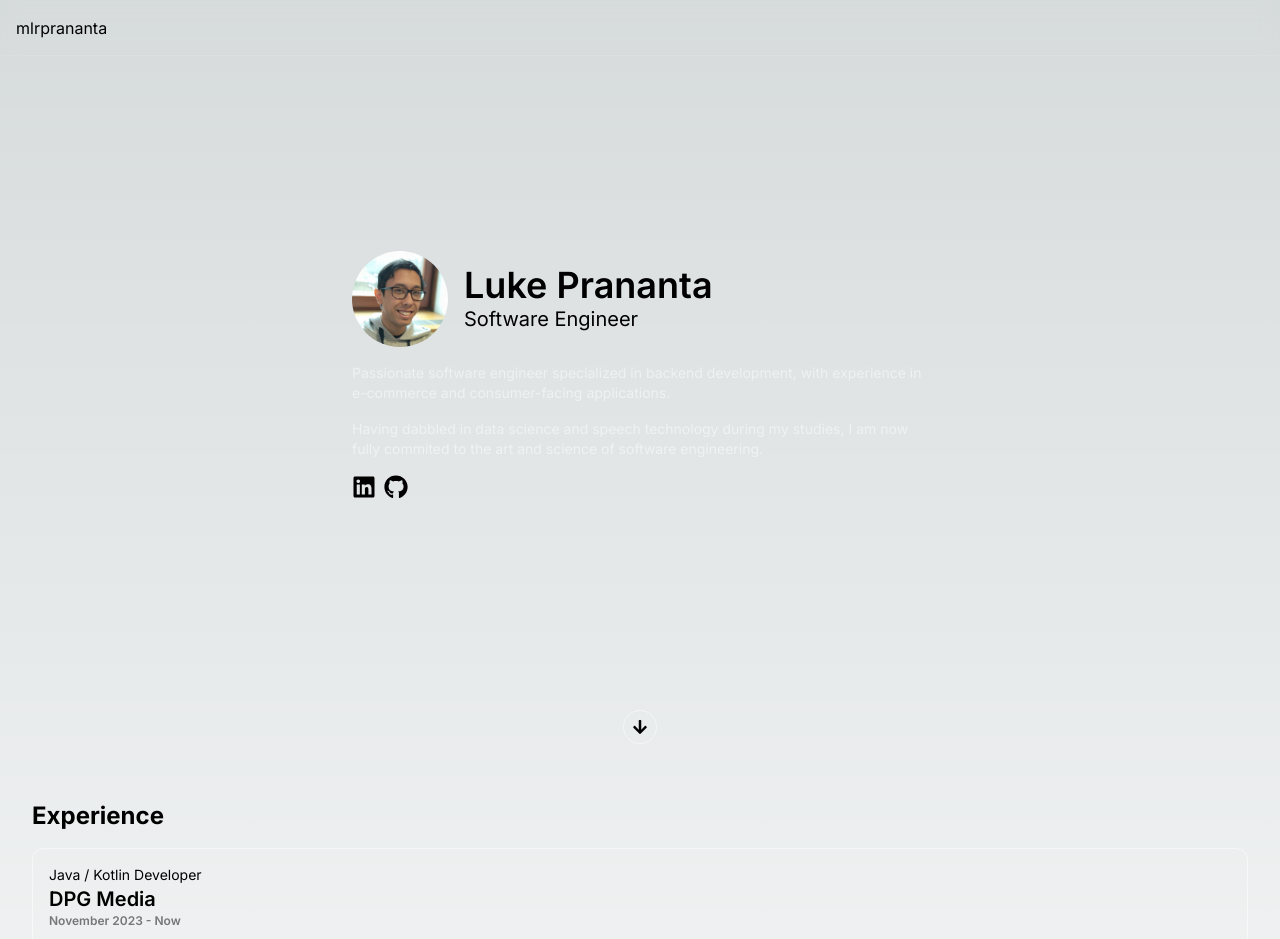
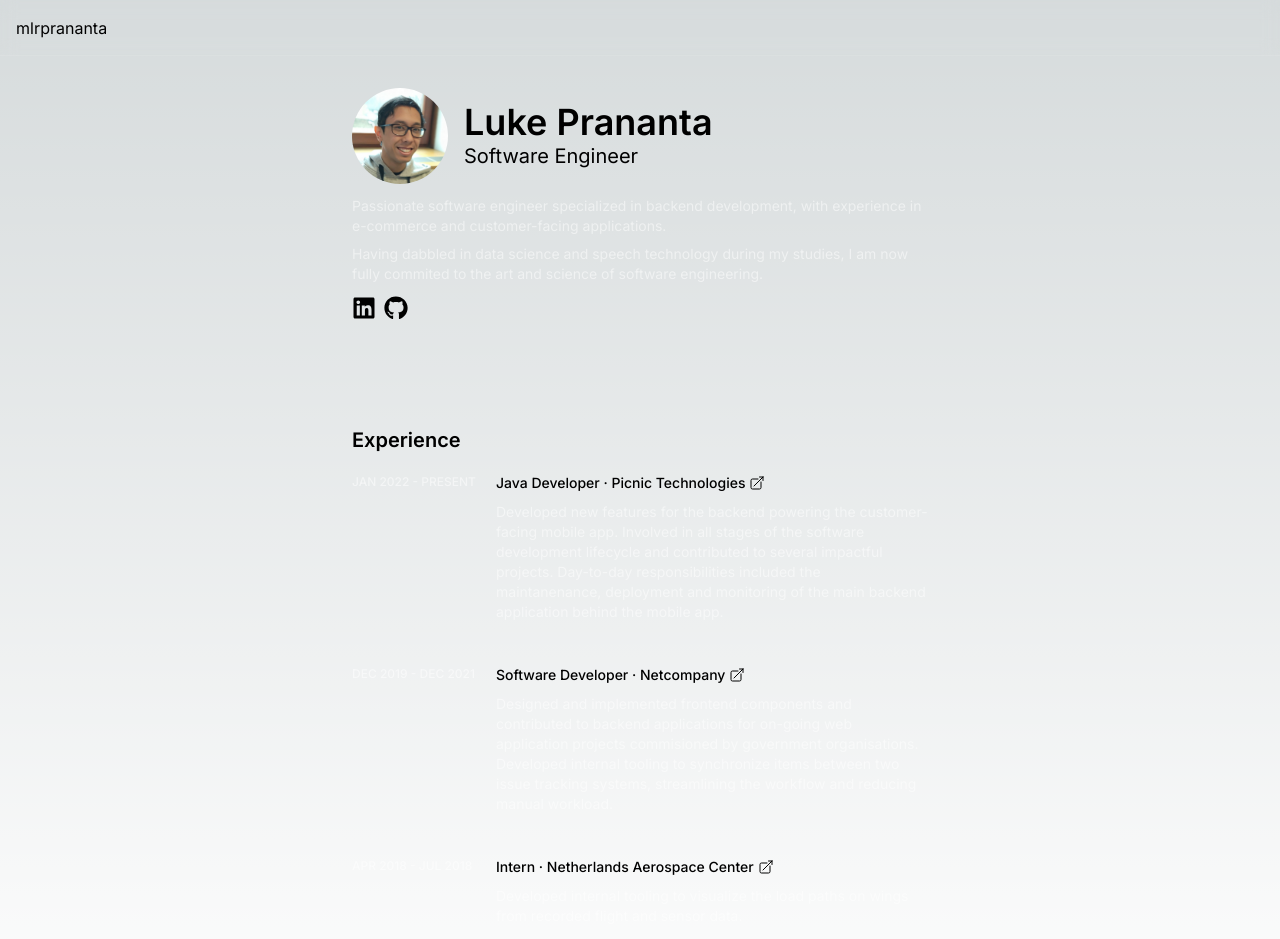
Before and after one commit to mlrprananta/mlrprananta.github.io, a Next.js app: page / in a window 1280 px wide. Shown: the top 939 px of the page. Built offline with nearby package versions, Linux system fonts and the light colour scheme.

Commit message:
Adjust experience section

```diff
--- a/components/Experience.tsx
+++ b/components/Experience.tsx
@@ -2,40 +2,57 @@ import Position from "./Position";
 
 export default function Experience() {
   return (
-    <div id="experience" className="w-full px-8 mb-8">
-      <h1 className="text-2xl font-bold">Experience</h1>
-      <Position
+    <div
+      id="experience"
+      className="flex w-full px-6 md:px-0 mb-8 justify-center"
+    >
+      <div className="md:max-w-xl">
+        <h1 className="text-xl font-semibold">Experience</h1>
+        {/* <Position
         company="DPG Media"
         title="Java / Kotlin Developer"
-        startDate="November 2023"
-        endDate="Now"
+        startDate="Nov 2023"
+        endDate="Present"
       >
-        Individual contributor of the DPG Selectives platform.
-      </Position>
+        Developed new features for the DPG Selectives platform, a digital news delivery platform powering dozens of mobile applications and websites.
+      </Position> */}
         <Position
           company="Picnic Technologies"
           title="Java Developer"
-        startDate="January 2022"
-        endDate="July 2023"
+          startDate="Jan 2022"
+          endDate="Present"
+          url="https://picnic.app/nl/"
         >
-        Core contributor of backend services for the consumer-facing app.
+          Developed new features for the backend powering the customer-facing
+          mobile app. Involved in all stages of the software development
+          lifecycle and contributed to several impactful projects. Day-to-day
+          responsibilities included the maintanenance, deployment and monitoring
+          of the main backend application behind the mobile app.
         </Position>
         <Position
           company="Netcompany"
           title="Software Developer"
-        startDate="December 2019"
-        endDate="December 2021"
+          startDate="Dec 2019"
+          endDate="Dec 2021"
+          url="https://netcompany.com/"
         >
-        Individual contributor for various government projects.
+          Designed and implemented frontend components and contributed to
+          backend applications for on-going web application projects commisioned
+          by government organisations. Developed internal tooling to synchronize
+          items between two issue tracking systems, streamlining the workflow
+          and reducing manual workload.
         </Position>
         <Position
           company="Netherlands Aerospace Center"
           title="Intern"
-        startDate="April 2018"
-        endDate="July 2018"
+          startDate="Apr 2018"
+          endDate="Jul 2018"
+          url="https://www.nlr.nl/"
         >
-        {" "}
+          Developed internal tooling to visualize the load paths on wings from
+          recorded flight and sensor data.
         </Position>
+      </div>
     </div>
   );
 }
--- a/components/Footer.tsx
+++ b/components/Footer.tsx
@@ -2,14 +2,20 @@ export default function Footer() {
   return (
     <div className="border-t border-white/10 w-full p-10 text-center text-xs text-white/50">
       Built with{" "}
-      <a className="underline text-white" href="https://nextjs.org/">
+      <a
+        className="transition hover:text-blue-600 underline text-white"
+        href="https://nextjs.org/"
+      >
         Next.js
       </a>{" "}
       &{" "}
-      <a className="underline text-white" href="https://tailwindcss.com/">
-        Tailwind
+      <a
+        className="transition hover:text-blue-600 underline text-white"
+        href="https://tailwindcss.com/"
+      >
+        Tailwind CSS
       </a>{" "}
-      🚀
+      <span className="text-white">🚀</span>
     </div>
   );
 }
--- a/components/Hero.tsx
+++ b/components/Hero.tsx
@@ -4,9 +4,9 @@ import Image from "next/image";
 
 export default function Hero() {
   return (
-    <div className="flex flex-col w-full min-h-screen p-12 justify-center md:items-center">
-      <div className="grow"></div>
-      <div className="">
+    <div className="flex flex-col w-full p-6 justify-center md:items-center mb-6">
+      <div className="h-14"></div>
+      <div className="grow">
         <div className="flex items-center gap-x-4 my-2">
           <Image
             className="rounded-full h-16 w-16 md:h-24 md:w-24"
@@ -17,30 +17,38 @@ export default function Hero() {
             <h1 className="text-xl sm:text-2xl md:text-4xl font-semibold">
               Luke Prananta
             </h1>
-            <h2 className="text-base sm:text-lg md:text-xl ">Software Engineer</h2>
+            <h2 className="text-base sm:text-lg md:text-xl ">
+              Software Engineer
+            </h2>
           </div>
         </div>
 
-        <p className="text-xs md:text-sm text-white/50 py-2 md:max-w-xl">
+        <p className="text-sm text-white/50 py-1 md:max-w-xl">
           Passionate software engineer specialized in backend development, with
-          experience in e-commerce and consumer-facing applications.
+          experience in e-commerce and customer-facing applications.
         </p>
-        <p className="text-xs md:text-sm text-white/50 py-2 md:max-w-xl">
+        <p className="text-sm text-white/50 py-1 md:max-w-xl">
           Having dabbled in data science and speech technology during my
           studies, I am now fully commited to the art and science of software
           engineering.
         </p>
         <div className="flex gap-2 my-2">
-          <a href="https://www.linkedin.com/in/mlrprananta/">
+          <a
+            className="transition hover:text-blue-600"
+            href="https://www.linkedin.com/in/mlrprananta/"
+          >
             <FaLinkedin size={24} />
           </a>
-          <a href="https://github.com/mlrprananta">
+          <a
+            className="transition hover:text-blue-600"
+            href="https://github.com/mlrprananta"
+          >
             <FaGithub size={24} />
           </a>
         </div>
       </div>
       <div className="grow"></div>
-      <div className="w-full flex justify-center my-2">
+      <div className="invisible w-full flex justify-center my-2">
         <a
           href="#experience"
           className="border border-white/50 rounded-full p-2"
--- a/components/Position.tsx
+++ b/components/Position.tsx
@@ -5,16 +5,47 @@ interface Props {
   title: string;
   startDate: string;
   endDate: string;
+  url: string;
   children: ReactNode;
 }
 
 export default function Position(props: Props) {
   return (
-    <div className="border rounded-xl border-white/50 border-t my-4 px-4 py-4">
-      <h3 className="text-sm">{props.title}</h3>
-      <h2 className="text-xl font-semibold">{props.company}</h2>
-      <p className="text-xs font-semibold opacity-50">{`${props.startDate} - ${props.endDate}`}</p>
-      <div className="text-sm opacity-50 my-2">{props.children}</div>
+    <div className="py-4 sm:grid sm:grid-cols-4 grid-flow-col-dense">
+      <div>
+        <p className="text-xs/6 font-medium uppercase text-white/50">{`${props.startDate} - ${props.endDate}`}</p>
+      </div>
+      <div className="col-span-3">
+        <a
+          href={props.url}
+          className="
+                inline-flex
+                items-center
+                text-sm
+                font-medium
+                transition
+                hover:text-blue-600"
+        >
+          {`${props.title} · ${props.company}`}
+          <svg
+            xmlns="http://www.w3.org/2000/svg"
+            fill="none"
+            viewBox="0 0 24 24"
+            stroke-width="1.5"
+            stroke="currentColor"
+            className="w-4 h-4 ml-1"
+          >
+            <path
+              stroke-linecap="round"
+              stroke-linejoin="round"
+              d="M13.5 6H5.25A2.25 2.25 0 003 8.25v10.5A2.25 2.25 0 005.25 21h10.5A2.25 2.25 0 0018 18.75V10.5m-10.5 6L21 3m0 0h-5.25M21 3v5.25"
+            />
+          </svg>
+        </a>
+        {/* <h2 className="text-lg font-semibold">{props.company}</h2> */}
+        {/* <div className="text-sm text-white/50 my-2">{props.children}</div> */}
+        <div className="text-sm text-white/50 my-2">{props.children}</div>
+      </div>
     </div>
   );
 }
```
Lines whose indentation alone changed are shown as unchanged.
